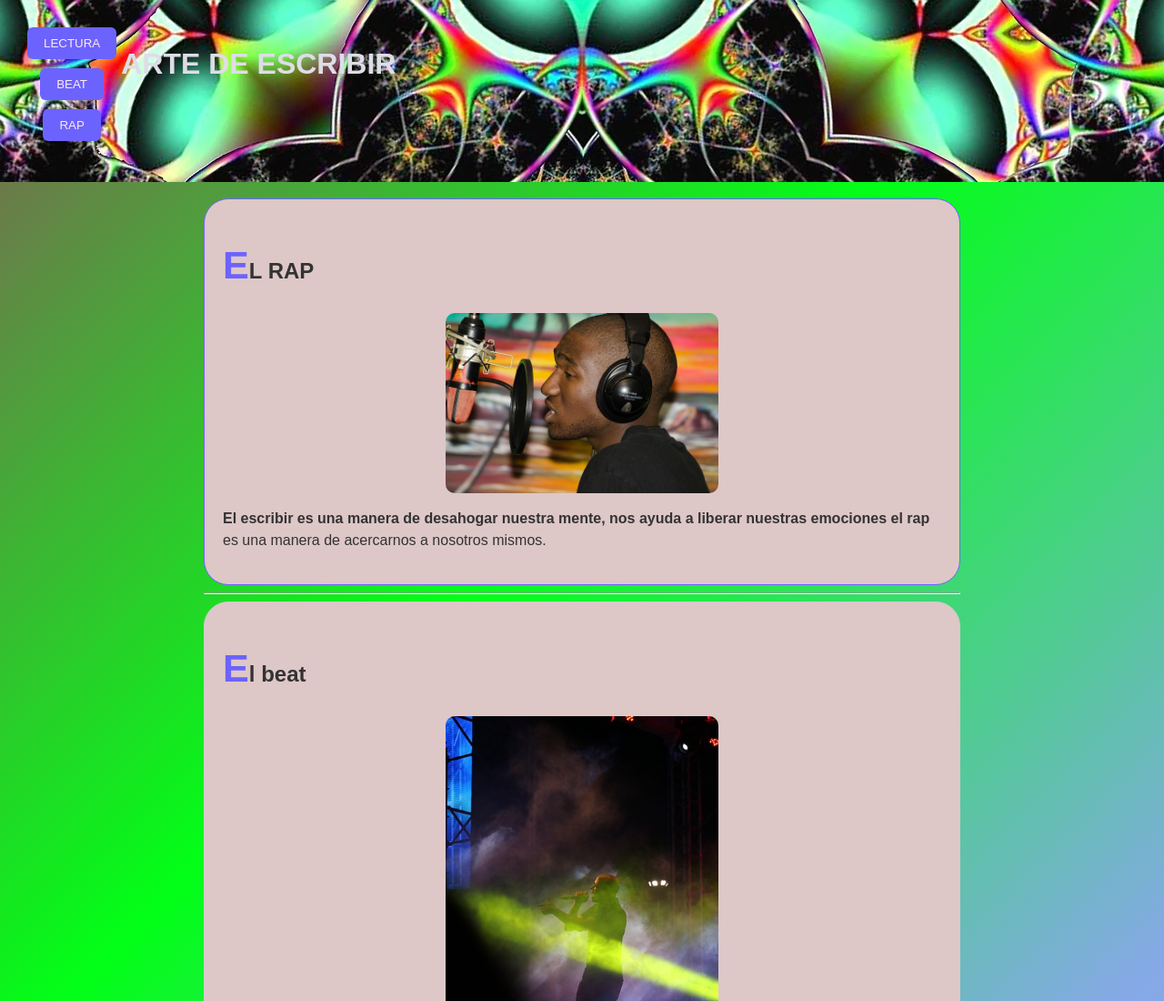
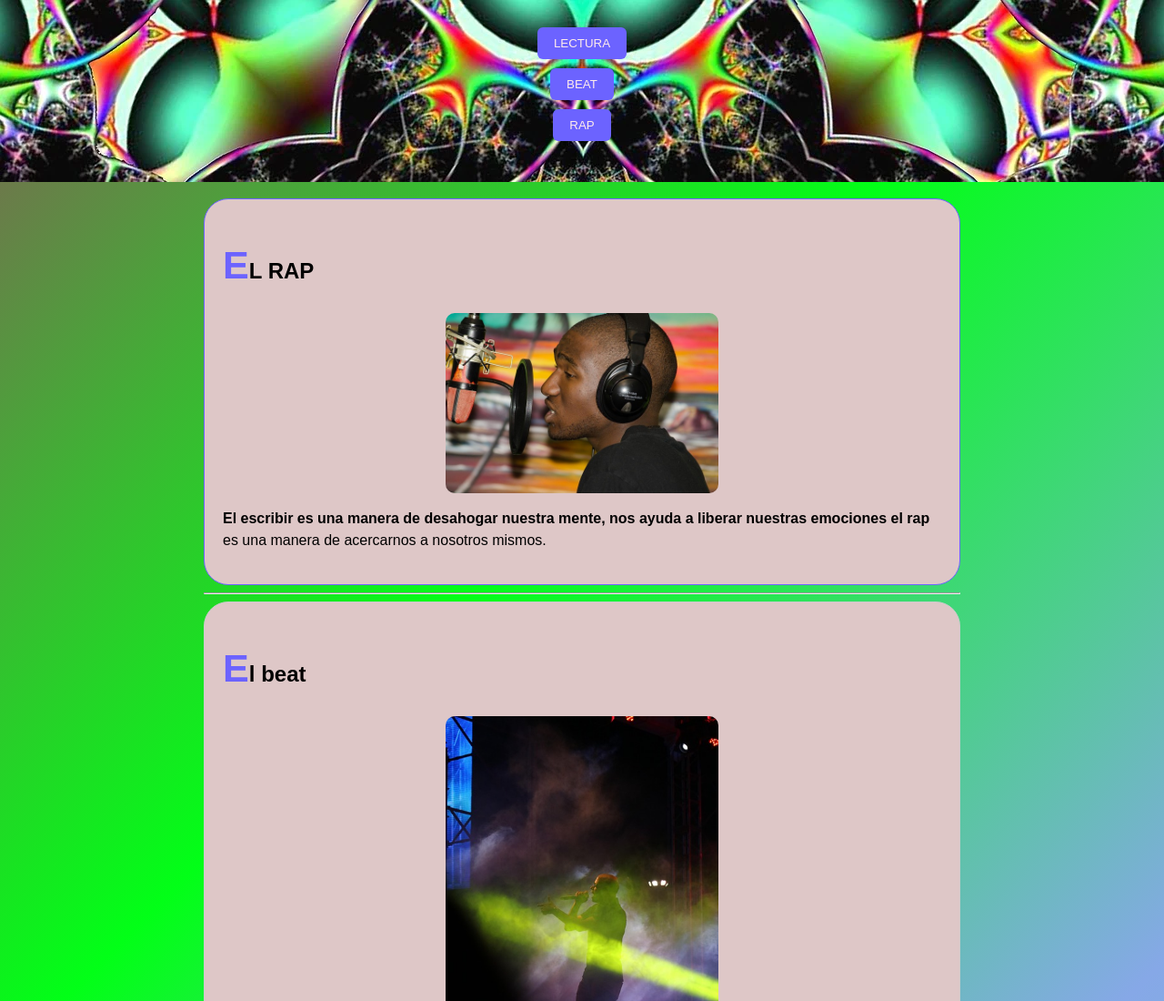
Before and after one commit to mao090997-bot/RAP, a plain HTML site: page index.html in a window 1280 px wide. Shown: the top 1100 px of the page at 91% size. Drawn offline with Linux system fonts and the light colour scheme.

Commit message:
ultimas modificaciones en la letra y ubicacion de botones

```diff
--- a/index.html
+++ b/index.html
@@ -15,7 +15,7 @@
       <button><a href="#beat">BEAT</a></button><br>
       <button><a href="#rap">RAP</a></button>
     </nav>
-    <h1>ARTE DE ESCRIBIR</h1>
+
 
   </header>
   <main>
--- a/style.css
+++ b/style.css
@@ -7,7 +7,7 @@ body {
     font-family: Arial, sans-serif;
     margin: 0;
     padding: 0;
-    color: #333;
+
     line-height: 1.5;
     margin: 0;
     min-height: 100vh;
@@ -30,18 +30,20 @@ header {
      background-image:url(imagenes/fractal-991757_1280.webp);
      background-size: cover;
      display: flex;
+     justify-content: center;
      height: 150px;
 }
 
-
 nav button {
+    align-items: center;
     padding: 10px 18px;
     margin: 5px;
     border: none;
     border-radius: 6px;
     background: #6c63ff;
-    cursor: pointer;
+    text-align: center;
     transition: 0.3s;
+
 }
 
 /* PSEUDOCLASE 1: hover */
```
Also changed, not shown: 1 other file.
